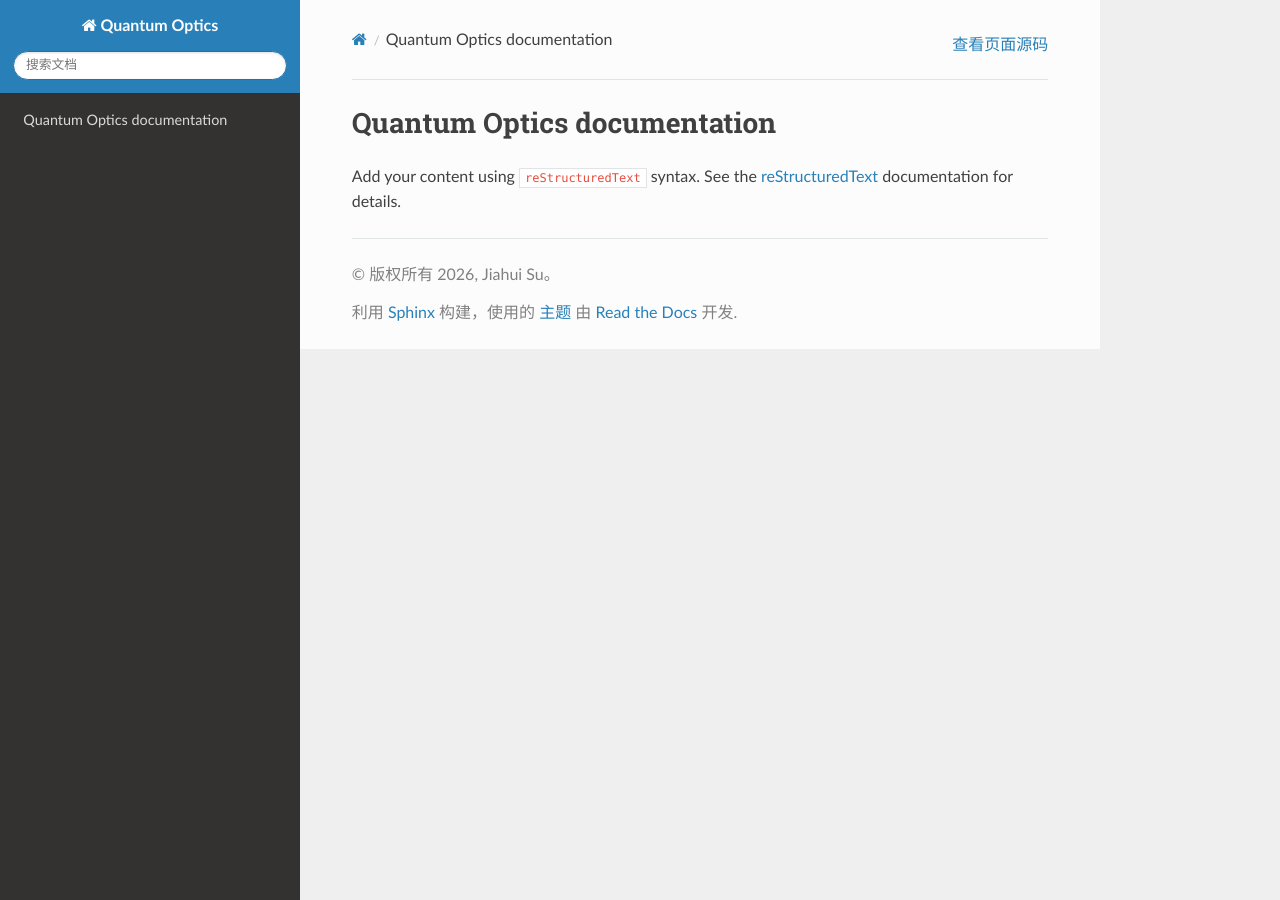
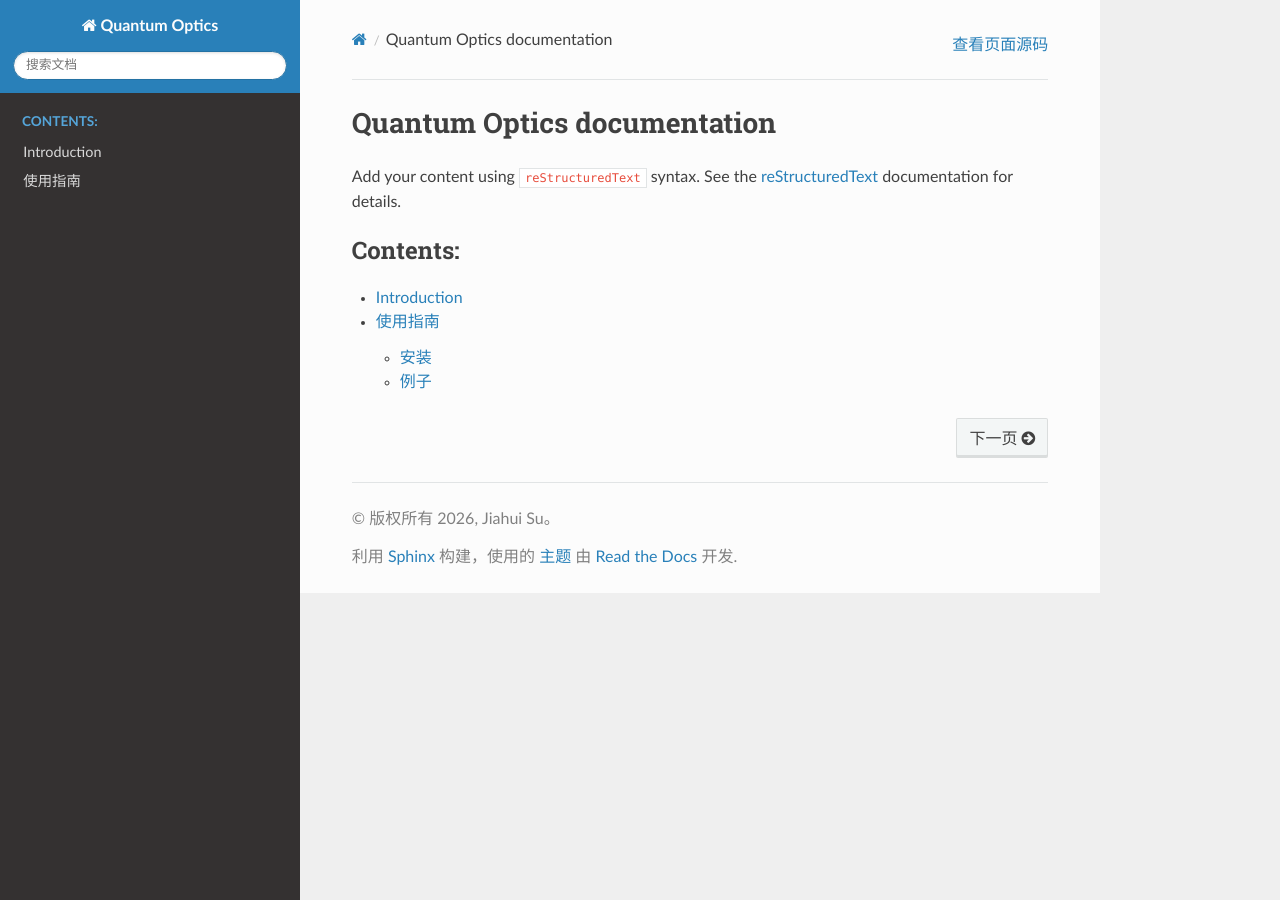
Before and after one commit to Jiahui-Su06/Quantum-Optics, a Sphinx documentation site: the page built from docs/source/index.rst, in a window 1280 px wide. Built offline with Sphinx 7.4.7 and the Read the Docs theme 3.1.0, drawn with Linux system fonts in a browser that asks for light colours.

Commit message:
update docs

```diff
--- a/docs/requirements.txt
+++ b/docs/requirements.txt
@@ -1,2 +1,3 @@
 sphinx
 sphinx-rtd-theme
+myst-parser
--- a/docs/source/conf.py
+++ b/docs/source/conf.py
@@ -14,7 +14,9 @@ release = '0.1.0'
 # -- General configuration ---------------------------------------------------
 # https://www.sphinx-doc.org/en/master/usage/configuration.html#general-configuration
 
-extensions = []
+extensions = [
+    "myst_parser",
+]
 
 templates_path = ['_templates']
 exclude_patterns = []
--- a/docs/source/guide.md
+++ b/docs/source/guide.md
@@ -0,0 +1,11 @@
+# 使用指南
+
+这是我的第一篇 Markdown 文档。
+
+## 安装
+
+这里写安装方法。
+
+## 例子
+
+这里写使用例子。
--- a/docs/source/index.rst
+++ b/docs/source/index.rst
@@ -14,3 +14,6 @@ documentation for details.
 .. toctree::
    :maxdepth: 2
    :caption: Contents:
+
+   intro
+   guide
--- a/docs/source/intro.rst
+++ b/docs/source/intro.rst
@@ -0,0 +1,4 @@
+Introduction
+============
+
+这里是介绍页。
```
